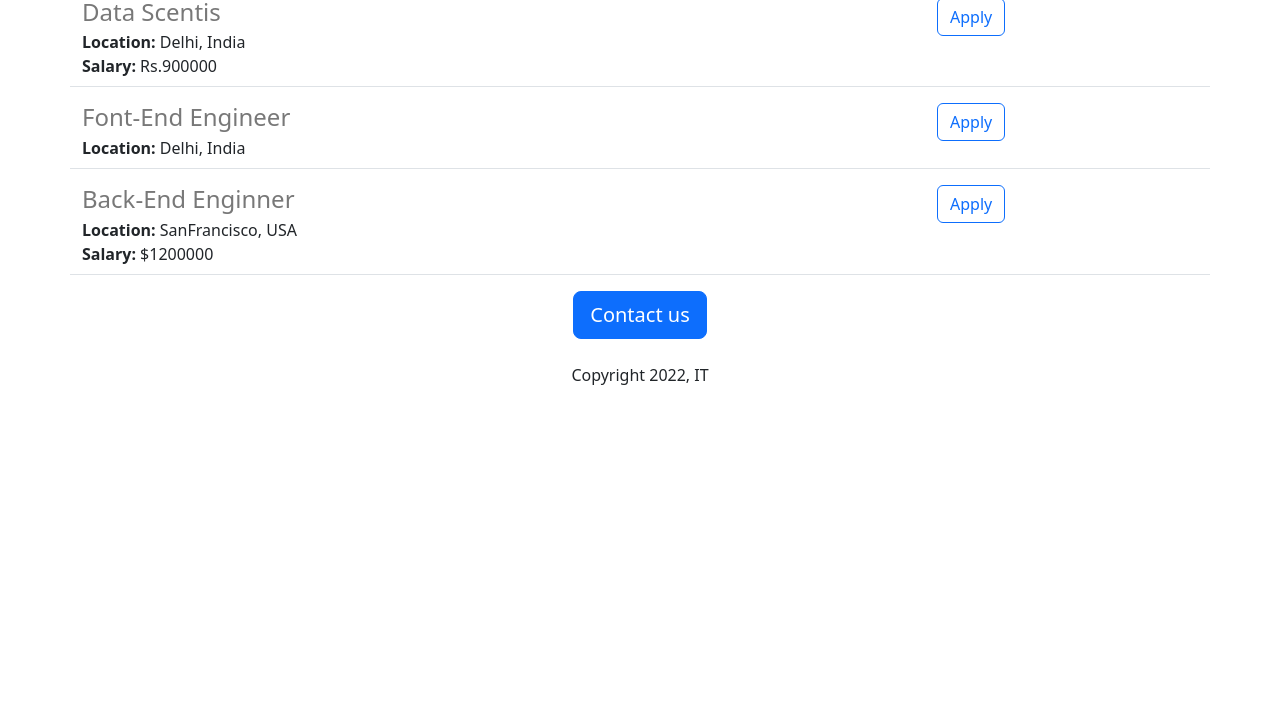
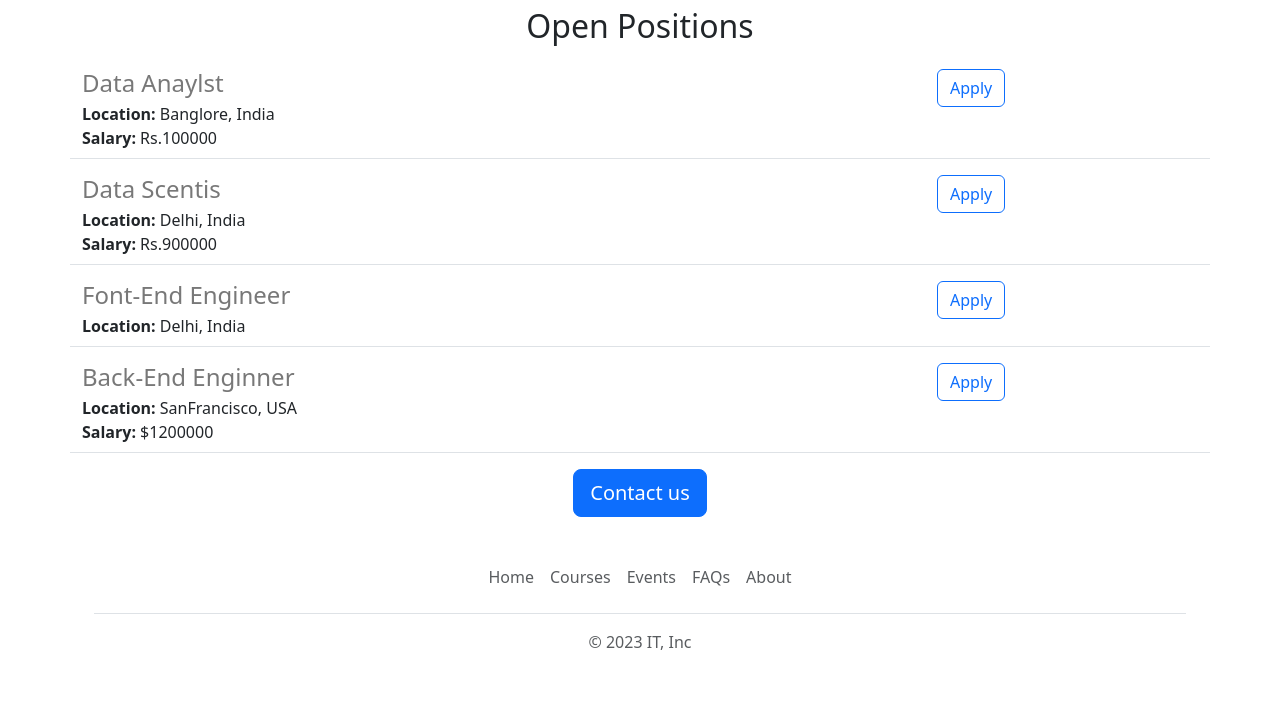
Before and after one commit to AnkurModi26/ankur-carrers-website, a Flask app: page / in a window 1280 px wide. Shown: the part 817-1527 px from the top of the page. Before the commit the page ends 1202 px from the top, so only its background shows below. Run offline with Flask 3, Linux system fonts and the light colour scheme.

Commit message:
Functional Improvements

```diff
--- /dev/null
+++ b/templates/footer.html
@@ -0,0 +1,12 @@
+<div class="container">
+  <footer class="py-3 my-4">
+    <ul class="nav justify-content-center border-bottom pb-3 mb-3">
+      <li class="nav-item"><a target= "_blank" href="http://www.jovian.ai" class="nav-link px-2 text-body-secondary">Home</a></li>
+      <li class="nav-item"><a target= "_blank" href="https://www.jovian.com/#programs" class="nav-link px-2 text-body-secondary">Courses</a></li>
+      <li class="nav-item"><a target= "_blank" href="https://www.jovian.com/#events" class="nav-link px-2 text-body-secondary">Events</a></li>
+      <li class="nav-item"><a href="#" class="nav-link px-2 text-body-secondary">FAQs</a></li>
+      <li class="nav-item"><a target= "_blank" href="https://jovian.com/blog" class="nav-link px-2 text-body-secondary">About</a></li>
+    </ul>
+    <p class="text-center text-body-secondary">&copy; 2023 IT, Inc</p>
+  </footer>
+</div>
--- a/templates/home.html
+++ b/templates/home.html
@@ -13,14 +13,20 @@
 </style>
   </head>
   <body>
+    {% include 'nav.html' %}
+    <img class= "img-fluid" id= "banner" src= "https://ankur-carrers-website.ankurmodi1.repl.co/static/banner.jpeg" >
     <div class= "container">
     <h1 class= "text-center mt-2 mb-4">
       {{company_name}} Careers</h1>
-    <img class= "img-fluid" id= "banner" src= "https://ankur-carrers-website.ankurmodi1.repl.co/static/banner.jpeg" >
-    <h2 class= "text-center mt-2 mb-4"> About IT </h2>
+      <div class = "row">
+        <div  class = "col-md-6">
     <p class= "lead">
       Lorem ipsum dolor sit amet, consectetur adipiscing elit, sed do eiusmod tempor incididunt ut labore et dolore magna aliqua. Ut enim ad minim veniam, quis nostrud exercitation ullamco laboris nisi ut aliquip ex ea commodo consequat. Duis aute irure dolor in reprehenderit in voluptate velit esse cillum dolore eu fugiat nulla pariatur. Excepteur sint occaecat cupidatat non proident, sunt in culpa qui officia deserunt mollit anim id est laborum.
     </p>
+        </div>
+         <div  class = "d-none d-md-block col-6">
+        <img src = "/static/people.jpeg" style = "height:320px;border-radius:4px">
+        </div>
     <h2 class= "text-center mt-2 mb-4">Open Positions</h2>
     <div>
       {%for job in jobs %}
@@ -29,8 +35,8 @@
     </div>
     <div class="text-center" >
     <button class= "btn btn-primary btn-lg" >Contact us</button>
-      <p class = "mt-4">Copyright 2022, IT </p>
     </div>
       </div>
+    {% include 'footer.html' %}
   </body>
 </html>
--- a/templates/jobitem.html
+++ b/templates/jobitem.html
@@ -13,8 +13,8 @@
   </div>
   {% endif %}
   </div>
-  <div class = "col-3">
-  <button type="button" class="btn btn-outline-primary">Apply</button>
+  <div class = "col-2 padding-right:16px">
+  <a  href ="mailto:ankurmodi26@gmail.com? subject= Application for {{job['title']}}" type="button" class="btn btn-outline-primary float-right aling-middle">Apply</a>
   </div>
 
 
--- /dev/null
+++ b/templates/nav.html
@@ -0,0 +1,9 @@
+<nav class="navbar shadow-sm fixed-top bg-white">
+  <div class="container-fluid">
+    <a class="navbar-brand" href="#">
+      <img src="/static/logo.svg" alt="Logo" width="30" height="24" class="d-inline-block align-text-top">
+      Bootstrap
+    </a>
+  </div>
+</nav>
+<div style= "height:56px"></div>
```
Also changed, not shown: static/logo.svg (added), 1 other file.
